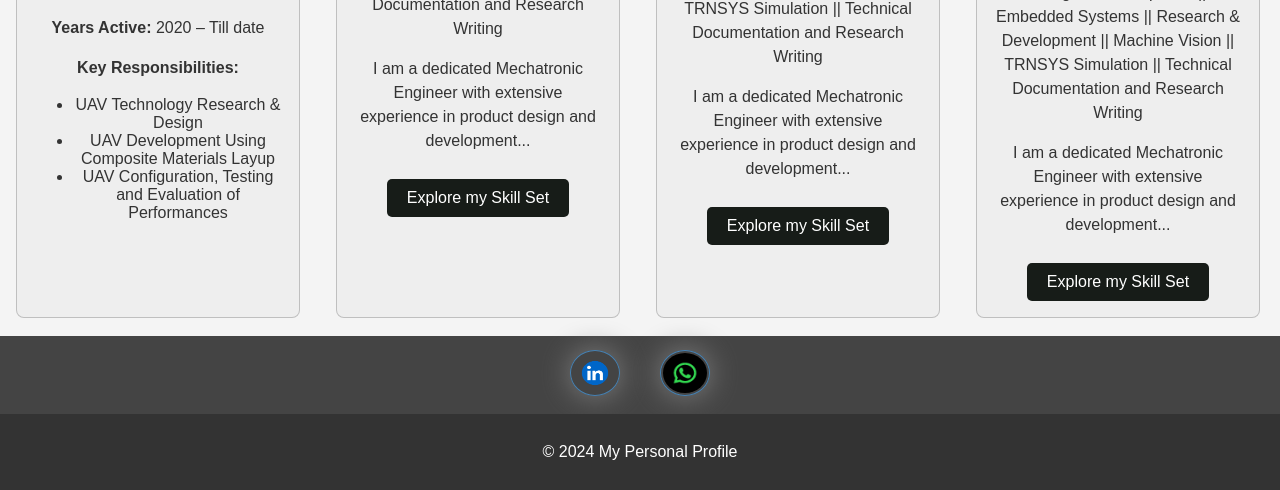
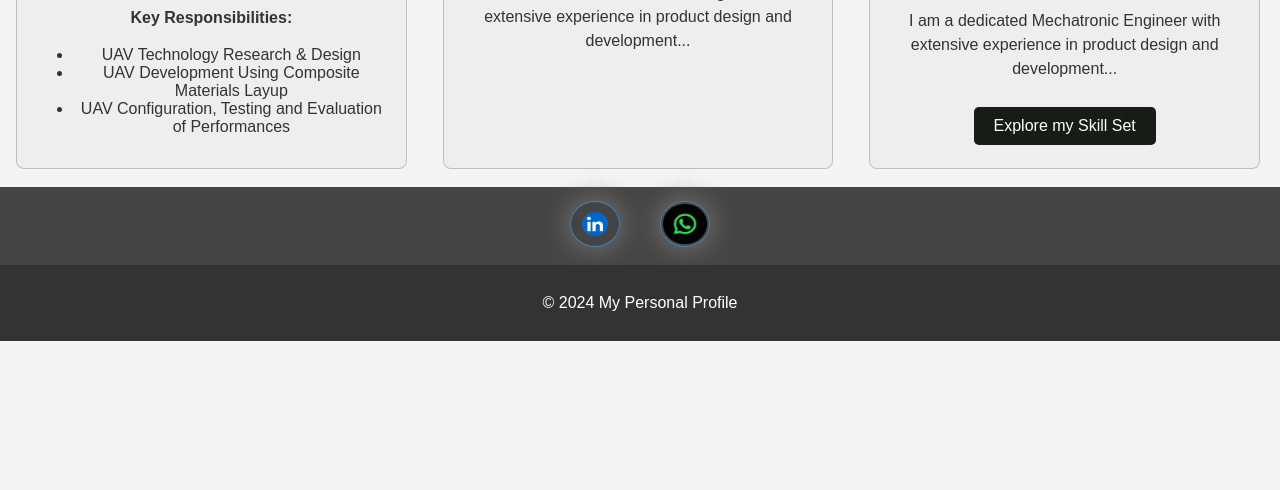
Before and after one commit to S-Mae/cv2, a plain HTML site: page work_experience.html in a window 1280 px wide. Shown: the part 444-934 px from the top of the page. After the commit the page ends 800 px from the top, so only its background shows below. Drawn offline with Linux system fonts and the light colour scheme.

```diff
--- a/work_experience.html
+++ b/work_experience.html
@@ -42,7 +42,7 @@
                 <img src="images/profile.jpg" alt="Profile Image">
                 <p class="headline">Mechatronic Engineer || Product Design & Development || Embedded Systems || Research & Development || Machine Vision || TRNSYS Simulation || Technical Documentation and Research Writing</p>
                 <p>I am a dedicated Mechatronic Engineer with extensive experience in product design and development...</p>
-                <a href="skills_education.html" class="cta-button">Explore my Skill Set</a>
+
                 </div>
             </aside>
 
@@ -55,7 +55,7 @@
                     <a href="skills_education.html" class="cta-button">Explore my Skill Set</a>
                     </div>
                 </aside>
-                <aside class="left-column">
+               <!-- <aside class="left-column">
                     <div>
                     <h2>Research and Development | Simulation | Design of Experiment | Documentation</h2>
                     <img src="images/profile.jpg" alt="Profile Image">
@@ -63,7 +63,7 @@
                     <p>I am a dedicated Mechatronic Engineer with extensive experience in product design and development...</p>
                     <a href="skills_education.html" class="cta-button">Explore my Skill Set</a>
                     </div>
-                </aside>
+                </aside> -->
         </div>
         <section>
             <nav class="social-links">
```
